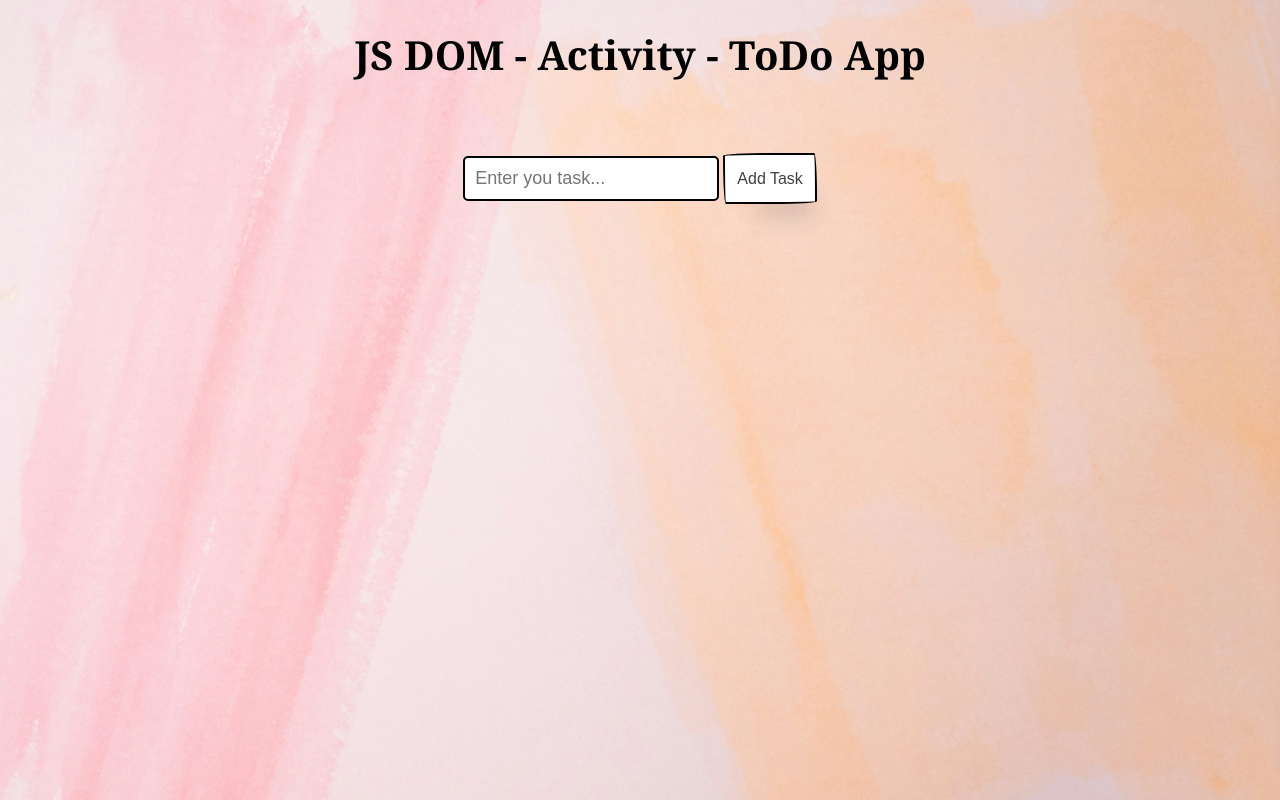
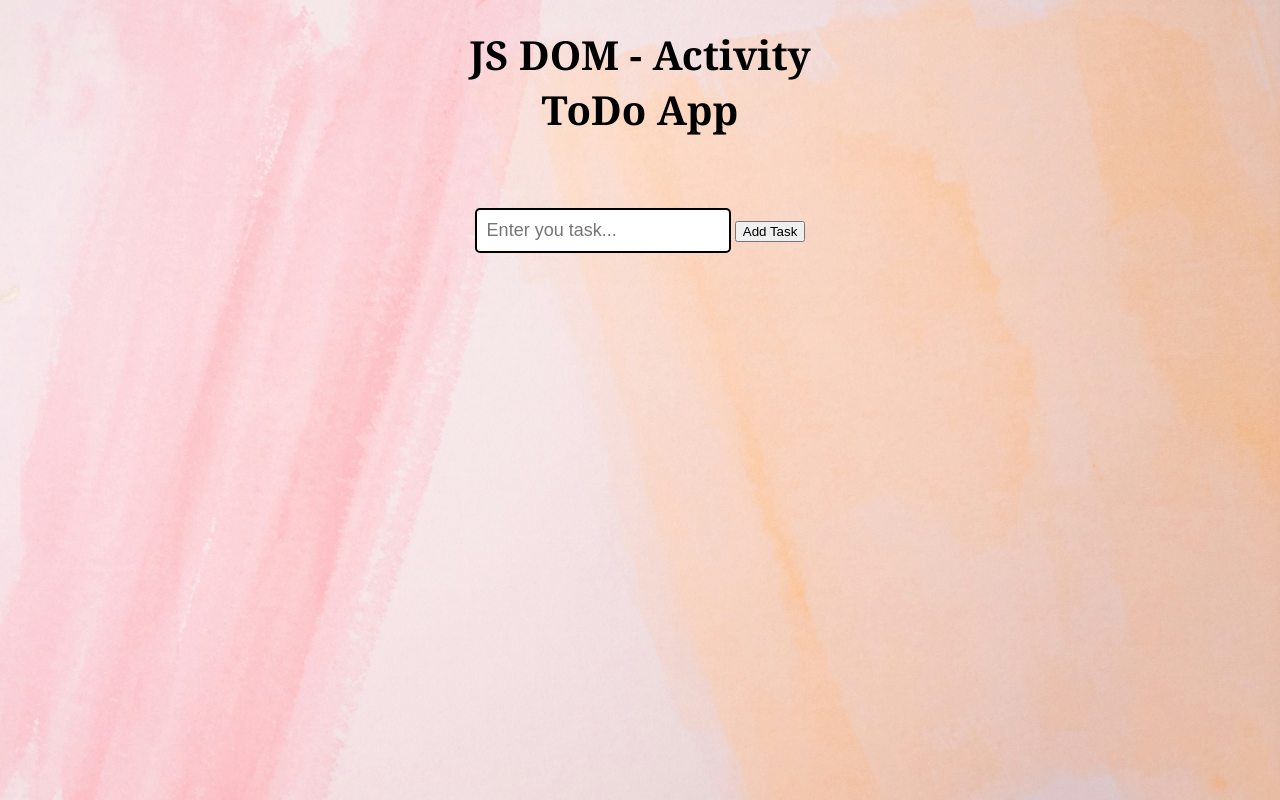
Before and after one commit to hardiksrivastavaa/ToDo-App, a plain HTML site: page index.html in a window 1280 px wide. Drawn offline with Linux system fonts and the light colour scheme.

Commit message:
Update index.html

```diff
--- a/index.html
+++ b/index.html
@@ -9,11 +9,11 @@
 </head>
 
 <body>
-  <h1>JS DOM - Activity - ToDo App</h1>
+  <h1 style="font-size: 40px">JS DOM - Activity <br />ToDo App</h1>
   <br /><br />
 
   <input type="text" placeholder="Enter you task..." />
-  <button class="button-55" role="button">Add Task</button>
+  <button>Add Task</button>
   <ul></ul>
 
   <script src="app.js"></script>
```
